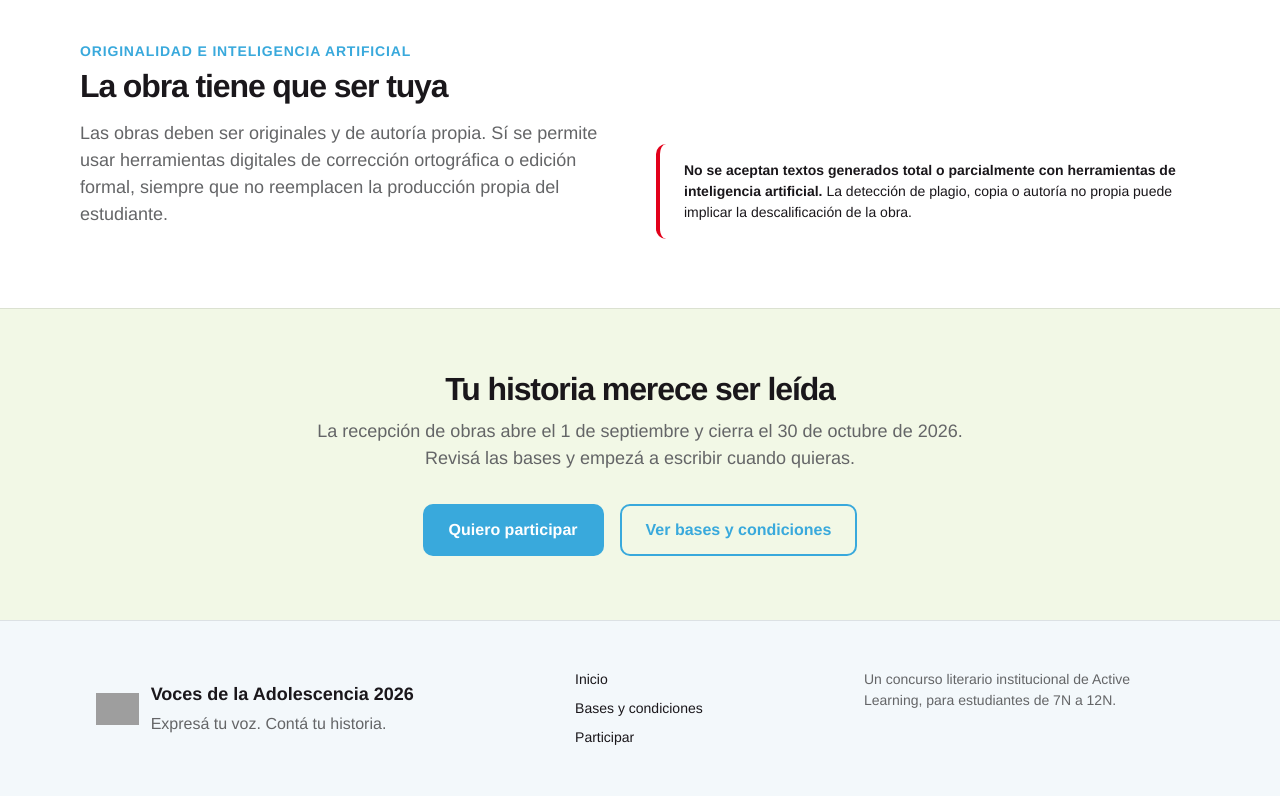
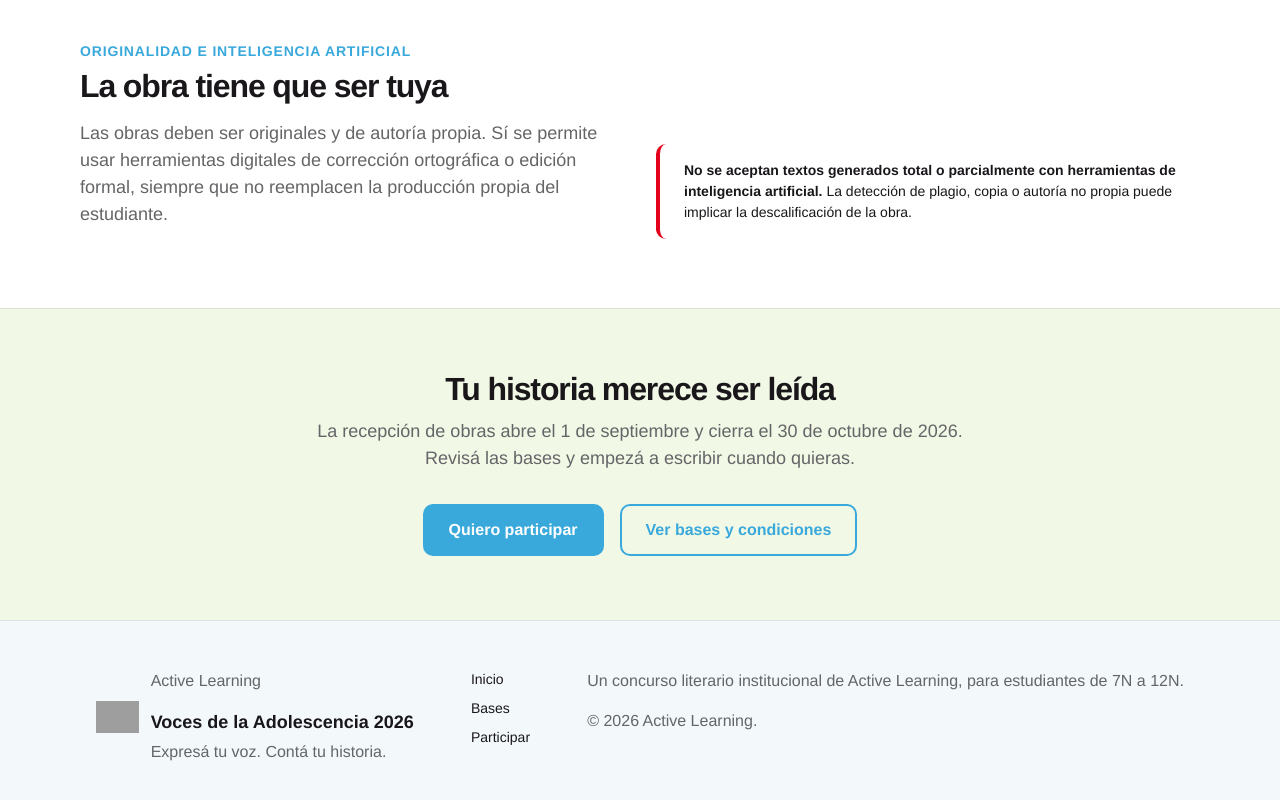
Before and after one commit to sophieblousson/voces-de-la-adolescencia, a Next.js app: page / in a window 1280 px wide. Shown: the part 3326-4126 px from the top of the page. Built offline with nearby package versions, Linux system fonts and the light colour scheme; grey boxes are pictures that could not be loaded.

Commit message:
Update Footer.tsx

```diff
--- a/components/layout/Footer.tsx
+++ b/components/layout/Footer.tsx
@@ -5,25 +5,31 @@ import styles from "./Footer.module.css";
 export default function Footer() {
   return (
     <footer className={styles.footer}>
+      <div className={styles.brandLine} aria-hidden="true" />
+
       <div className={styles.inner}>
         <div className={styles.brandRow}>
           <Logo />
           <div>
+            <p className={styles.kicker}>Active Learning</p>
             <p className={styles.brand}>Voces de la Adolescencia 2026</p>
             <p className={styles.tagline}>Expresá tu voz. Contá tu historia.</p>
           </div>
         </div>
 
-        <nav className={styles.links}>
+        <nav className={styles.links} aria-label="Navegación secundaria">
           <Link href="/">Inicio</Link>
-          <Link href="/bases">Bases y condiciones</Link>
+          <Link href="/bases">Bases</Link>
           <Link href="/participar">Participar</Link>
         </nav>
 
-        <p className={styles.org}>
-          Un concurso literario institucional de Active Learning, para
-          estudiantes de 7N a 12N.
-        </p>
+        <div className={styles.info}>
+          <p>
+            Un concurso literario institucional de Active Learning, para
+            estudiantes de 7N a 12N.
+          </p>
+          <p className={styles.copy}>© 2026 Active Learning.</p>
+        </div>
       </div>
     </footer>
   );
```
